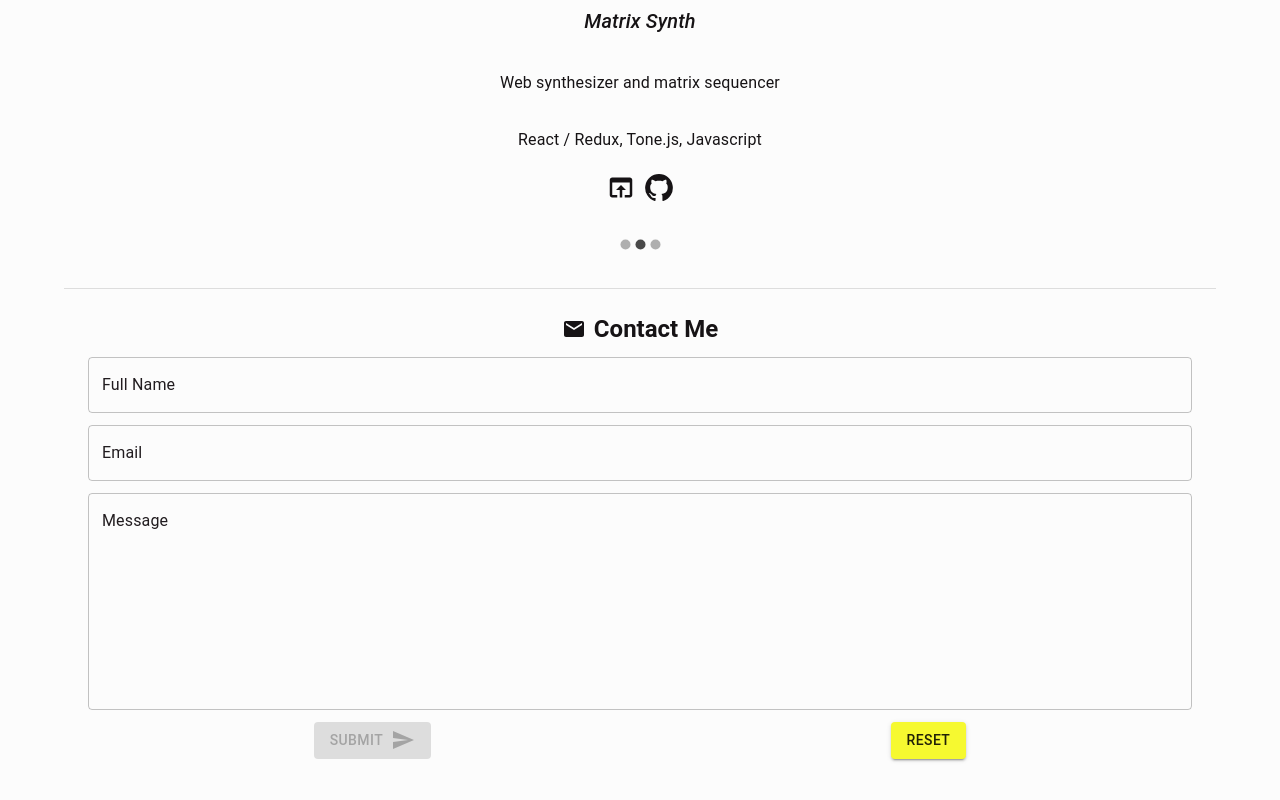
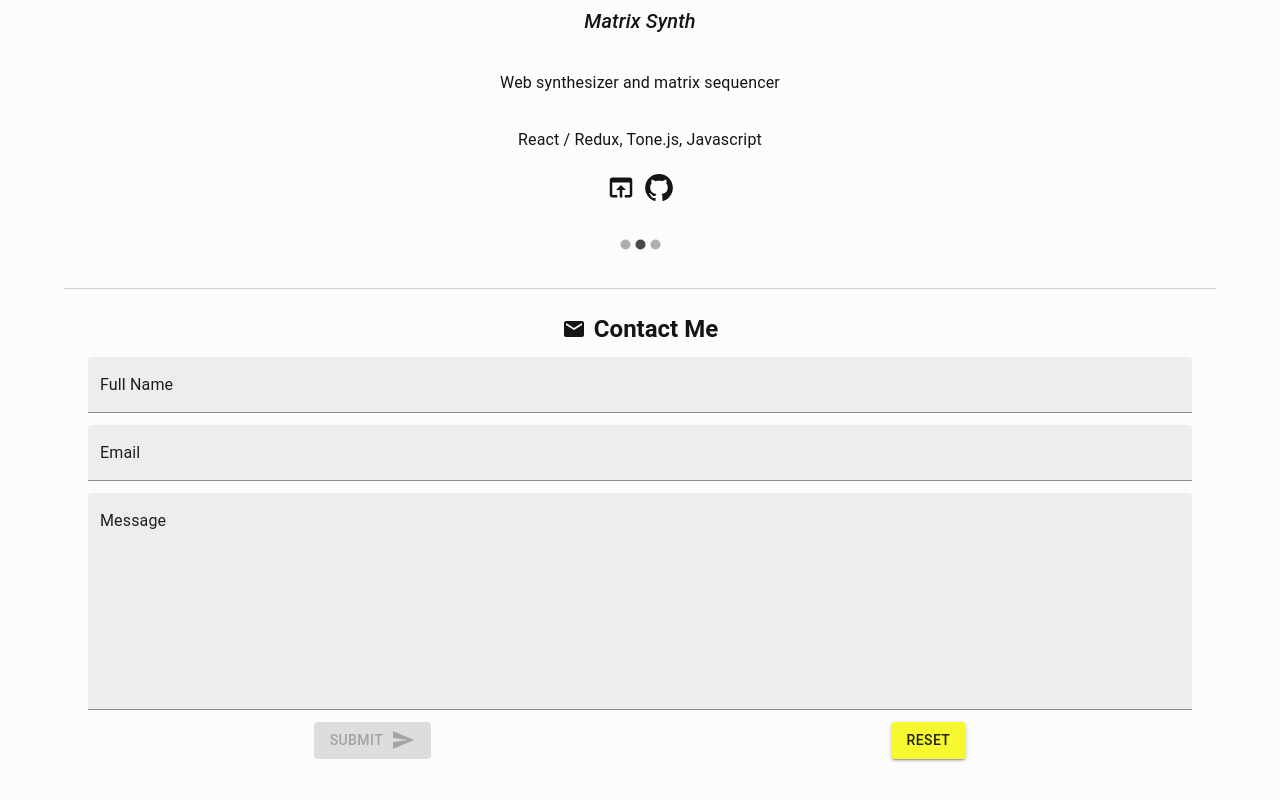
Before and after one commit to noellehuchette/portfolio-mui, a React (Create React App) app: page /contact in a window 1280 px wide. Shown: the part 1228-2028 px from the top of the page. Built offline with nearby package versions, Linux system fonts and the light colour scheme.

Commit message:
improving contrast

```diff
--- a/src/client/components/Contact/index.js
+++ b/src/client/components/Contact/index.js
@@ -106,6 +106,8 @@ const Contact = () => {
           </Typography>
         </Box>
         <TextField
+          variant="filled"
+          color="secondary"
           name="fullName"
           label="Full Name"
           value={values.fullName}
@@ -120,6 +122,8 @@ const Contact = () => {
           })}
         />
         <TextField
+          variant="filled"
+          color="secondary"
           name="email"
           label="Email"
           value={values.email}
@@ -134,6 +138,8 @@ const Contact = () => {
           })}
         />
         <TextField
+          variant="filled"
+          color="secondary"
           name="message"
           label="Message"
           value={values.message}
--- a/src/client/store/settings/darkMode.js
+++ b/src/client/store/settings/darkMode.js
@@ -26,7 +26,12 @@ const darkMode = createTheme({
     },
     success: {
       main: '#4CAF50'
-    }
+    },
+    action: {
+      disabled: '#FBFAEE',
+      disabledBackground: '#2f2f2f'
+    },
+    divider: '#3f3f3f'
   }
 });
 
--- a/src/client/store/settings/lightMode.js
+++ b/src/client/store/settings/lightMode.js
@@ -12,7 +12,7 @@ const lightMode = createTheme({
     },
     background: {
       default: '#FCFCFC',
-      paper: '#EEFCD9'
+      paper: '#FEFEFE'
     },
     text: {
       primary: '#161315',
@@ -26,7 +26,8 @@ const lightMode = createTheme({
     },
     success: {
       main: '#4CAF50'
-    }
+    },
+    divider: '#cfcfcf'
   }
 });
 
```
